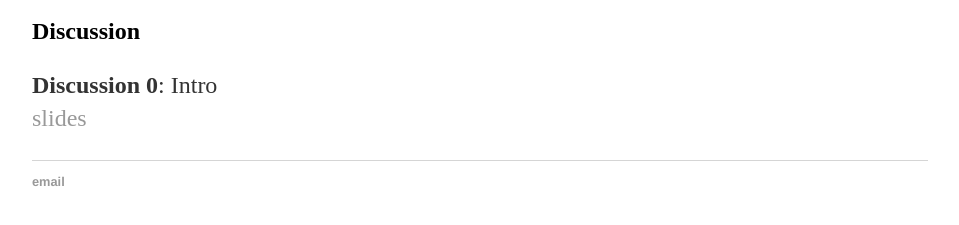
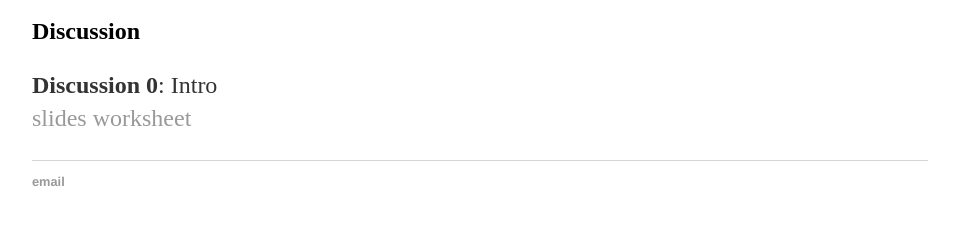
Before and after one commit to charleshong3/charleshong3.github.io, a Jekyll site: the page built from 61a/index.html, in a window 1280 px wide. Shown: the part 539-764 px from the top of the page, without its empty margins (160-1119 px from the left). Built offline with Jekyll 4.4.1, drawn with Linux system fonts in a browser that asks for light colours.

Commit message:
link to dicussion worksheet

```diff
--- a/61a/index.html
+++ b/61a/index.html
@@ -23,4 +23,7 @@ title: CS 61A Fall 2018
     <p>
         <b>Discussion 0</b>: Intro <br>
         <a href="https://docs.google.com/presentation/d/1zarc_eCDHYbsCI8qEab_JzYk1o7V6hTbvlA52ti6E4Q/edit?usp=sharing">slides</a>
+        <a href="https://cs61a.org/disc/disc00.pdf">worksheet</a>
+
+        <!-- <b>Discussion 1</b>:  -->
     </p>
```
